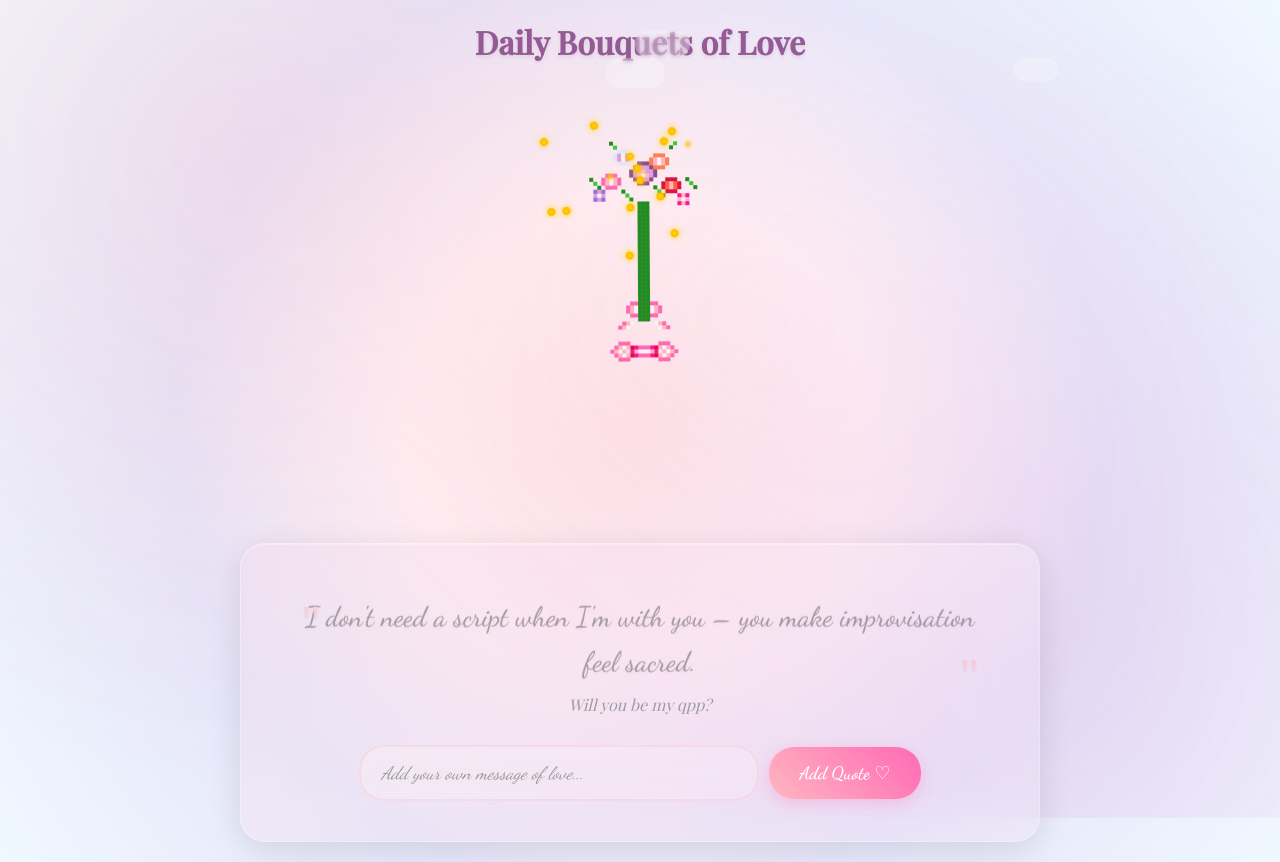
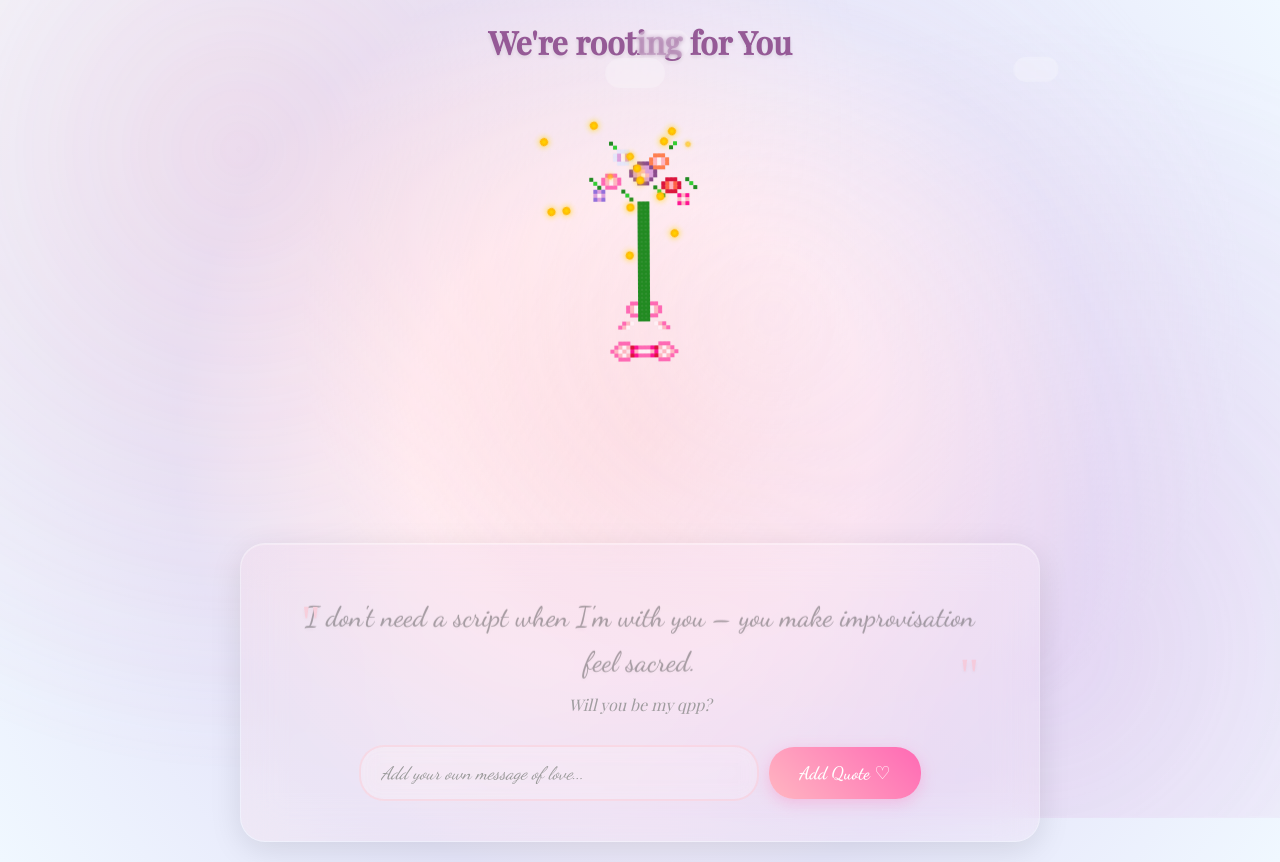
Before and after one commit to argyroschaos/bouquet-confession, a plain HTML site: page index.html in a window 1280 px wide. Drawn offline with nearby package versions, Linux system fonts and the light colour scheme.

Commit message:
Update heading 1 in index.html

```diff
--- a/index.html
+++ b/index.html
@@ -394,7 +394,7 @@
     <div class="floating-hearts" id="floatingHearts"></div>
 
     <div class="container">
-        <h1 class="title">Daily Bouquets of Love</h1>
+        <h1 class="title">We're rooting for You</h1>
 
         <div class="bouquet-container">
             <div class="bouquet" id="bouquet"></div>
```
